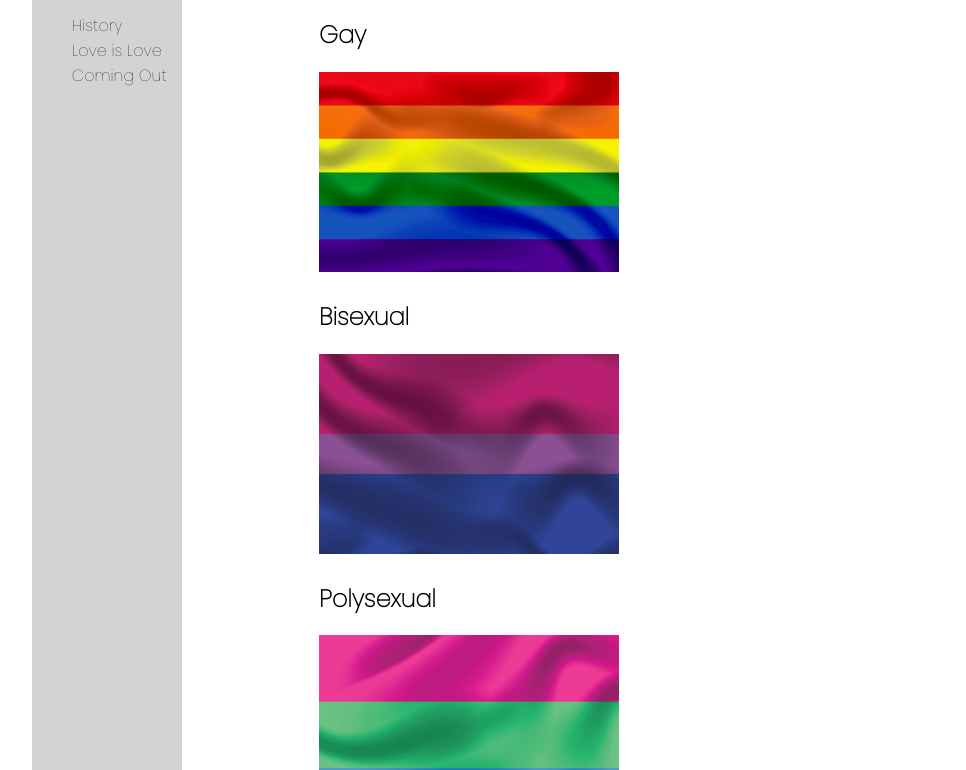
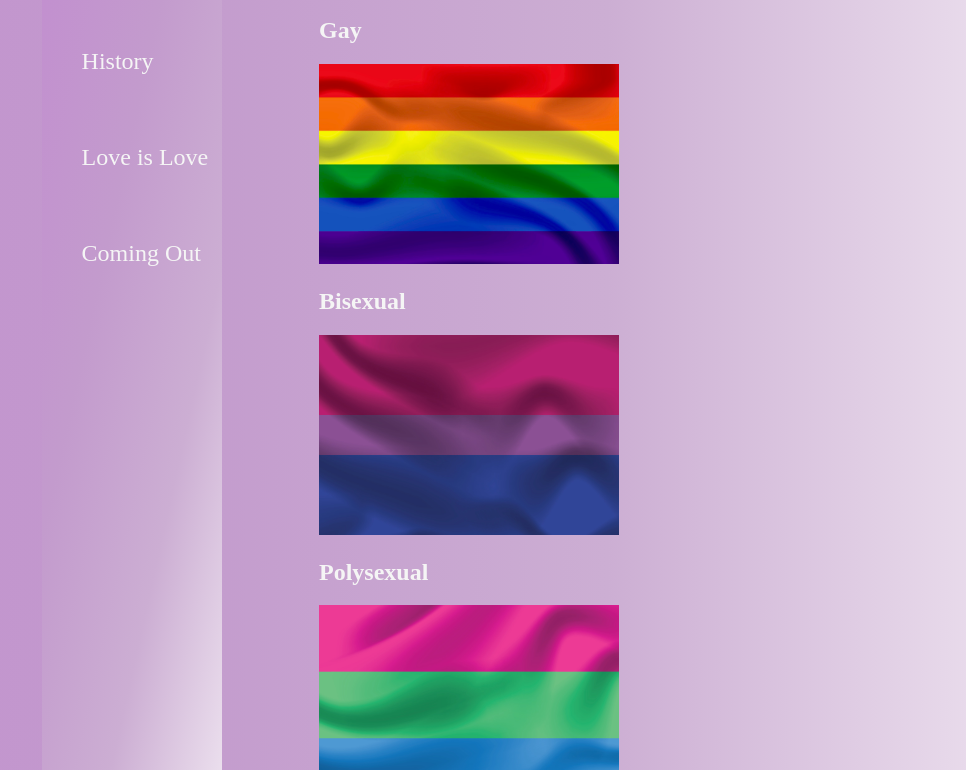
Before and after one commit to Lilly05/Pride, a plain HTML site: page invoice.html in a window 1280 px wide. Shown: the part 111-881 px from the top of the page, without its empty margins (246-1212 px from the left). Drawn offline with Linux system fonts and the light colour scheme.

Commit message:
Update style.css

```diff
--- a/style.css
+++ b/style.css
@@ -1,5 +1,8 @@
 body{
-    font-family: 'Poppins', sans-serif;
+    font-family: 'Roboto Slab', serif;
+    color: whitesmoke;
+    background:#ba74cc;
+    background: linear-gradient(to right, #C290CF, #C39BCD, #CCAED3, #EDE2EF);
 }
 
 .container{
@@ -23,7 +26,9 @@ nav{
     grid-column-end: 2;
     grid-row-start: 2;
     grid-row-end: 4;
-    background-color: lightgray;
+    width: 120%;
+    background:#BE76D0;
+    background: linear-gradient(to bottom right, #C290CF, #C39BCD, #CCAED3, #EDE2EF);
 }
 
 main{
@@ -43,7 +48,12 @@ main{
 header{
     text-align: center;
 }
+li{
+    line-height: 400%;
+    font-size: 1.5em;
+    color: whitesmoke;
 
+}
 p{
     margin-left: 150px;
     margin-right: 150px;
```
